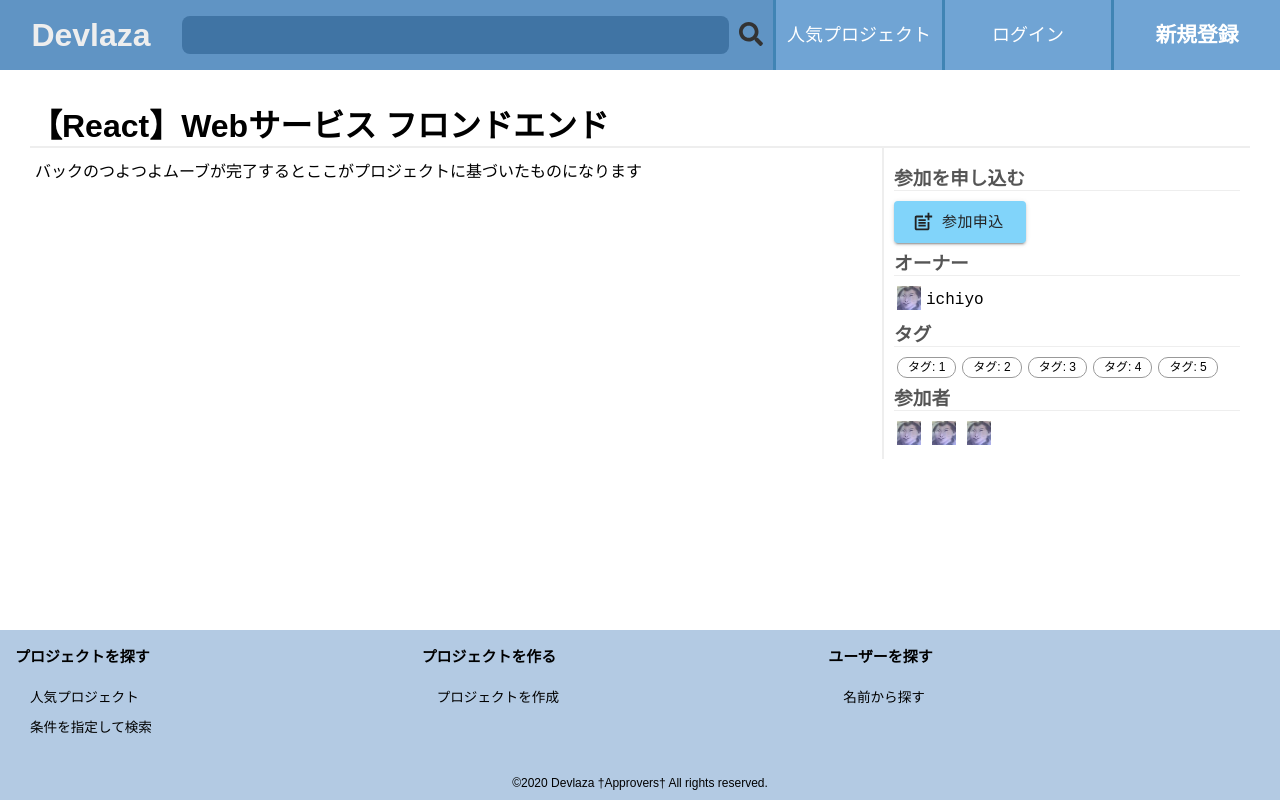
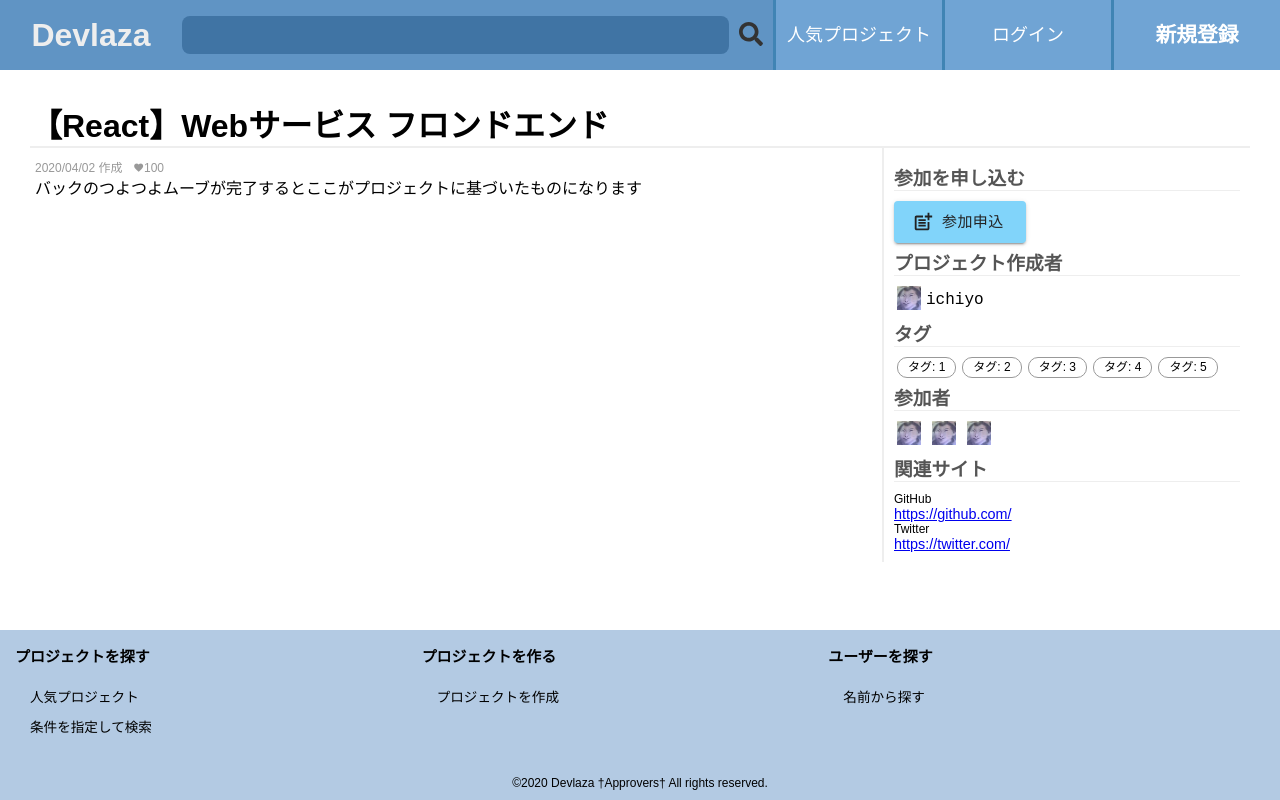
Before and after one commit to unios103/devlaza-front, a React (Create React App) app: page /projects/detail/1 in a window 1280 px wide. Built offline with nearby package versions, Linux system fonts and the light colour scheme.

Commit message:
†追加† 機能定義書に準拠した(初めからしろ)

```diff
--- a/public/index.html
+++ b/public/index.html
@@ -15,6 +15,7 @@
       user's mobile device or desktop. See https://developers.google.com/web/fundamentals/web-app-manifest/
     -->
     <link rel="manifest" href="%PUBLIC_URL%/manifest.json" />
+		<link rel="stylesheet" href="https://fonts.googleapis.com/icon?family=Material+Icons" />
     <!--
       Notice the use of %PUBLIC_URL% in the tags above.
       It will be replaced with the URL of the `public` folder during the build.
--- a/src/comp/pages/ProjectDetailPage.css
+++ b/src/comp/pages/ProjectDetailPage.css
@@ -1,8 +1,8 @@
-.pdetail-title-wrapper {
+.pdetail-name-wrapper {
 	border-bottom: 2px solid #eeeeee;
 }
 
-.pdetail-title {
+.pdetail-name {
 	font-size: 200%;
 	font-weight: bold;
 	width: 100%;
@@ -12,7 +12,7 @@
 	display: flex;
 }
 
-.pdetail-description {
+.pdetail-introduction {
 	display: block;
 	width: 70%;
 	padding-top: 10px;
@@ -24,6 +24,11 @@
 	padding: 10px;
 	padding-left: 5px;
 
+}
+
+.pdetail-property {
+	font-size: 75%;
+	color: #999999;
 }
 
 .pdetail-property-wrapper {
@@ -43,3 +48,14 @@
 	width: 100%;
 	border-bottom: 1px solid #eeeeee;
 }
+
+.pdetail-site-title {
+	font-size: 75%;
+}
+
+.pdetail-site-url {
+	font-size: 90%;
+	white-space: nowrap;
+	overflow: hidden;
+	text-overflow: ellipsis;
+}
--- a/src/comp/pages/ProjectDetailPage.tsx
+++ b/src/comp/pages/ProjectDetailPage.tsx
@@ -13,11 +13,17 @@ import ProjectTag from "../ProjectTag"
 
 type ProjectDetailPageState = {
 
-	title: string,
-	description: string,
-	owner: string,
+	name: string,
+	created_at: string,
+	created_user: string,
+	recruiting: boolean,
+	introduction: string,
+
+	sites: string[][],
 	tags: string[],
-	participant: string[],
+	member: string[],
+
+	favs: number,
 
 	is_loaded: boolean
 
@@ -26,19 +32,39 @@ type ProjectDetailPageState = {
 // うっうっ…(use of any)
 class ProjectDetailPage extends React.Component<any, ProjectDetailPageState> {
 
-	componentWillMount() {
+	constructor(props: any){
+		super(props);
+		this.state = {
+			name: "",
+			created_at: "",
+			created_user: "",
+			recruiting: true,
+			introduction: "",
+			sites: [[]],
+			tags: [],
+			member: [],
+			favs: 0,
+			is_loaded: false
+		}
+	}
+
+	componentDidMount() {
 		// TODO: ここでAPIをぶっ叩く
 		this.setState({
-			title: this.props.match.params.uuid + "というUUIDを持つプロジェクト",
-			description: "バックのつよつよムーブが完了するとここがプロジェクトに基づいたものになります",
-			owner: "ichiyo",
+			name: this.props.match.params.uuid + "というUUIDを持つプロジェクト",
+			created_at: "2020/04/02",
+			created_user: "ichiyo",
+			introduction: "バックのつよつよムーブが完了するとここがプロジェクトに基づいたものになります",
+			sites: [["GitHub", "https://github.com/"], ["Twitter", "https://twitter.com/"]],
 			tags: ["1", "2", "3", "4", "5"],
-			participant: ["haracho", "meme", "birb"],
+			member: ["haracho", "meme", "birb"],
+			favs: 100,
+			recruiting: true,
 			is_loaded: true
 		});
 
 		this.setState({
-			title: "【React】Webサービス フロンドエンド"
+			name: "【React】Webサービス フロンドエンド"
 		});
 
 	}
@@ -51,32 +77,70 @@ class ProjectDetailPage extends React.Component<any, ProjectDetailPageState> {
 			)
 		}
 
+		var joinButton = (
+			<MaterialUI.Button variant="contained" size="large" disabled startIcon={<Icons.PostAdd/>}>
+        未募集
+			</MaterialUI.Button>
+		)
+
+		if(this.state.recruiting){
+			joinButton = (
+				<MaterialUI.Button variant="contained" size="large" color="primary" startIcon={<Icons.PostAdd/>}>
+					参加申込
+				</MaterialUI.Button>
+			)
+		}
+
 		return (
 			<>
-				<div className="pdetail-title-wrapper">
-					<div className="pdetail-title">
-						{this.state.title}
+				<div className="pdetail-name-wrapper">
+					<div className="pdetail-name">
+						{this.state.name}
 					</div>
 				</div>
 				<div className="pdetail-content">
-					<div className="pdetail-description">
-						{this.state.description}
+					<div className="pdetail-introduction">
+						<div className="pdetail-property">
+							{this.state.created_at} 作成
+							<MaterialUI.Icon
+								style={{
+									marginLeft: "1em",
+									fontSize: "90%",
+									verticalAlign: "middle"
+								}}
+							>favorite</MaterialUI.Icon>
+							{this.state.favs}
+						</div>
+						{this.state.introduction}
 					</div>
 					<div className="pdetail-property-wrapper">
-						<div className="pdetail-title-join">
+						<div className="pdetail-name-join">
 							<h3>参加を申し込む</h3>
-							<MaterialUI.Button variant="contained" size="large" color="primary" startIcon={<Icons.PostAdd/>}>
-								参加申込
-							</MaterialUI.Button>
-							<h3>オーナー</h3>
-							<Avater uuid={this.state.owner} />
+							{joinButton}
+
+							<h3>プロジェクト作成者</h3>
+							<Avater uuid={this.state.created_user} />
+
 							<h3>タグ</h3>
 							{this.state.tags.map((tag) => (
 								<ProjectTag tag_id={tag} />
 							))}
+
 							<h3>参加者</h3>
-							{this.state.participant.map((people) => (
+							{this.state.member.map((people) => (
 								<Avater uuid={people} hiddenName/>
+							))}
+
+							<h3>関連サイト</h3>
+							{this.state.sites.map((site) => (
+								<div>
+									<div className="pdetail-site-title">
+										{site[0]}
+									</div>
+									<div className="pdetail-site-url">
+										<a href={site[1]}>{site[1]}</a>
+									</div>
+								</div>
 							))}
 						</div>
 					</div>
```
